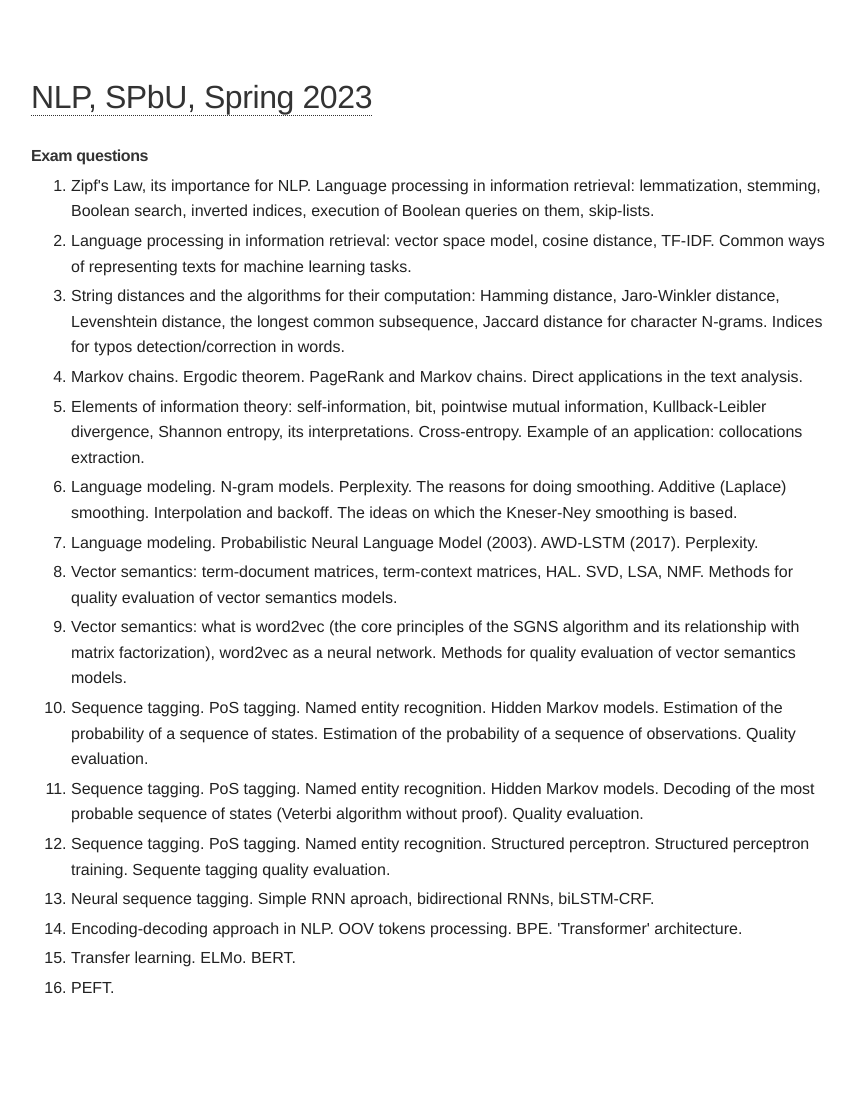
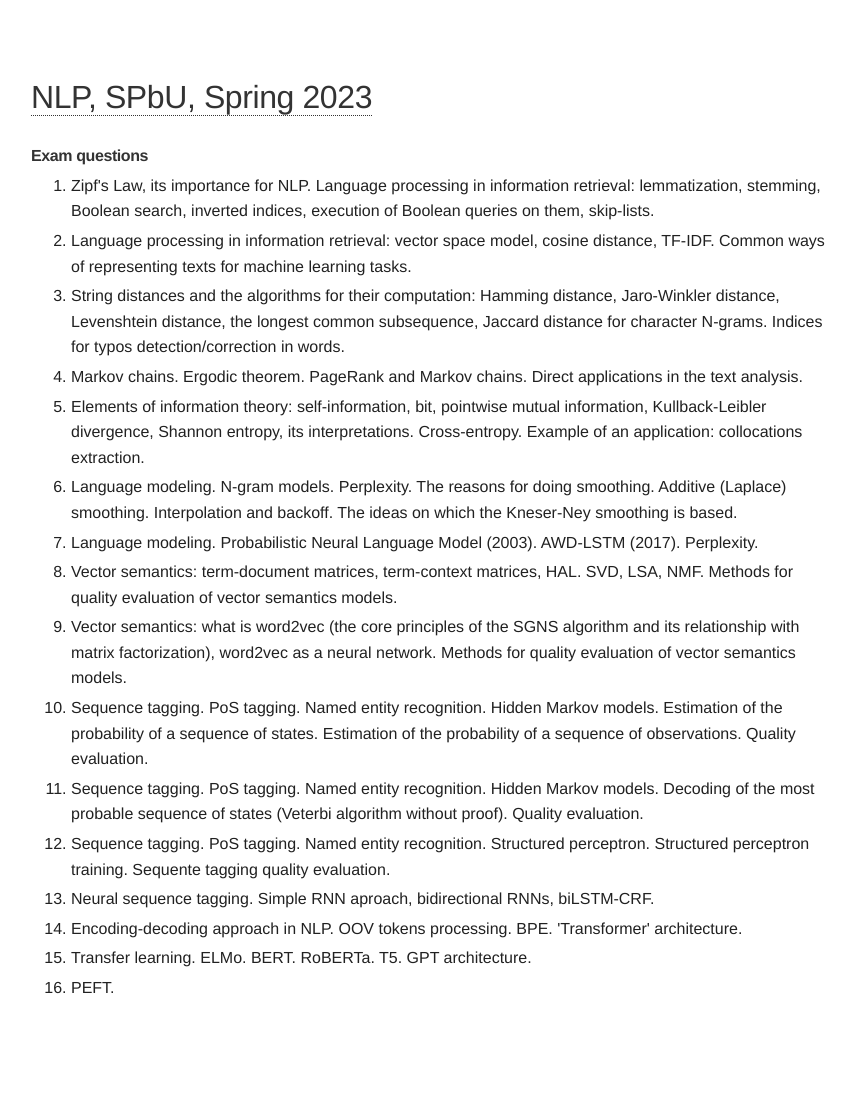
Before and after one commit to alexeyev/alexeyev.github.io, a Jekyll site: the page built from nlp-spbu-spring-2025.html, in a window 1280 px wide. Shown: the whole page, without its empty margins (209-1065 px from the left). Built offline with Jekyll 4.4.1, drawn with Linux system fonts in a browser that asks for light colours.

Commit message:
Update and rename nlp-spbu-spring2025.html to nlp-spbu-spring-2025.html

```diff
--- a/nlp-spbu-spring2025.html
+++ b/nlp-spbu-spring-2025.html
@@ -44,7 +44,7 @@ description: NLP course materials in Russian, 2025, MCS Department of SPbU. From
 		Structured perceptron training. Sequente tagging quality evaluation.
 <li>  Neural sequence tagging. Simple RNN aproach, bidirectional RNNs, biLSTM-CRF.
 <li>Encoding-decoding approach in NLP. OOV tokens processing. BPE. 'Transformer' architecture.
-<li>Transfer learning. ELMo. BERT.
+<li>Transfer learning. ELMo. BERT. RoBERTa. T5. GPT architecture.
 <li>PEFT.
 <!--<li>  ...
 	</ol>
```
